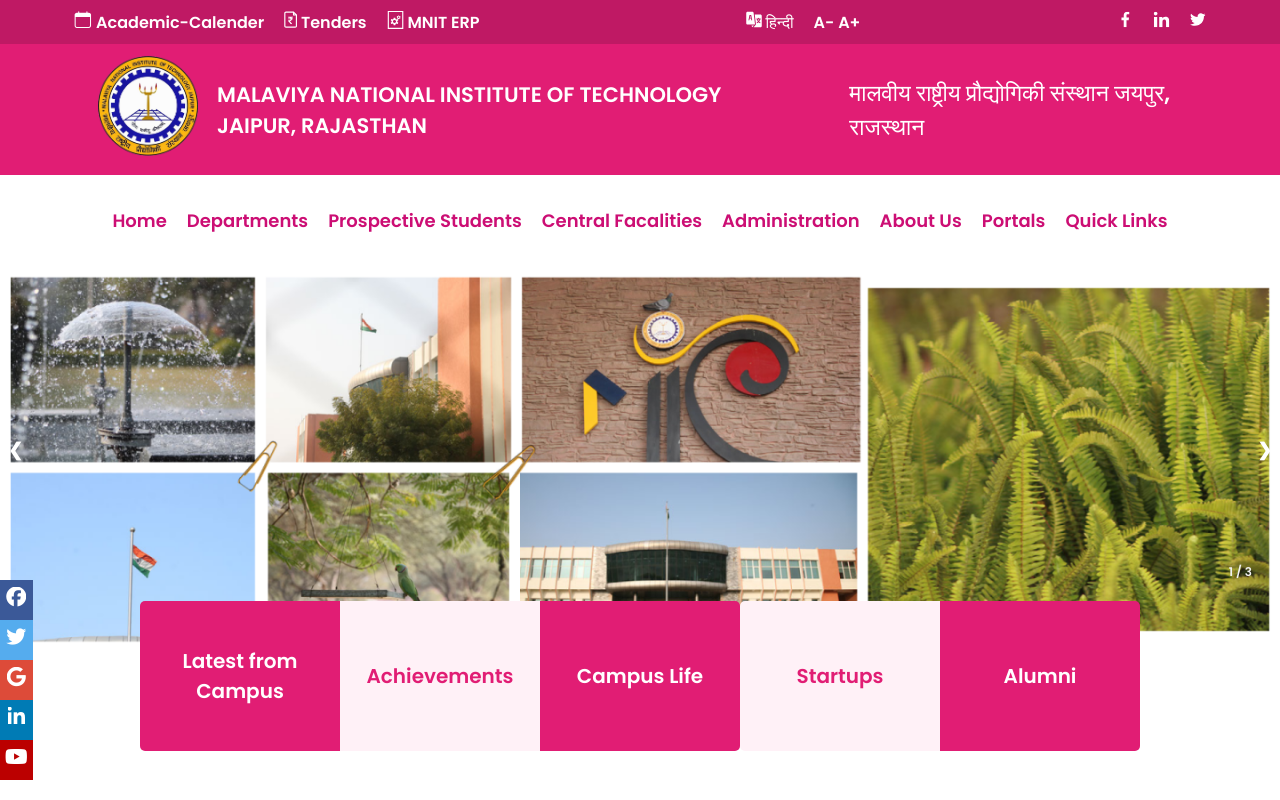
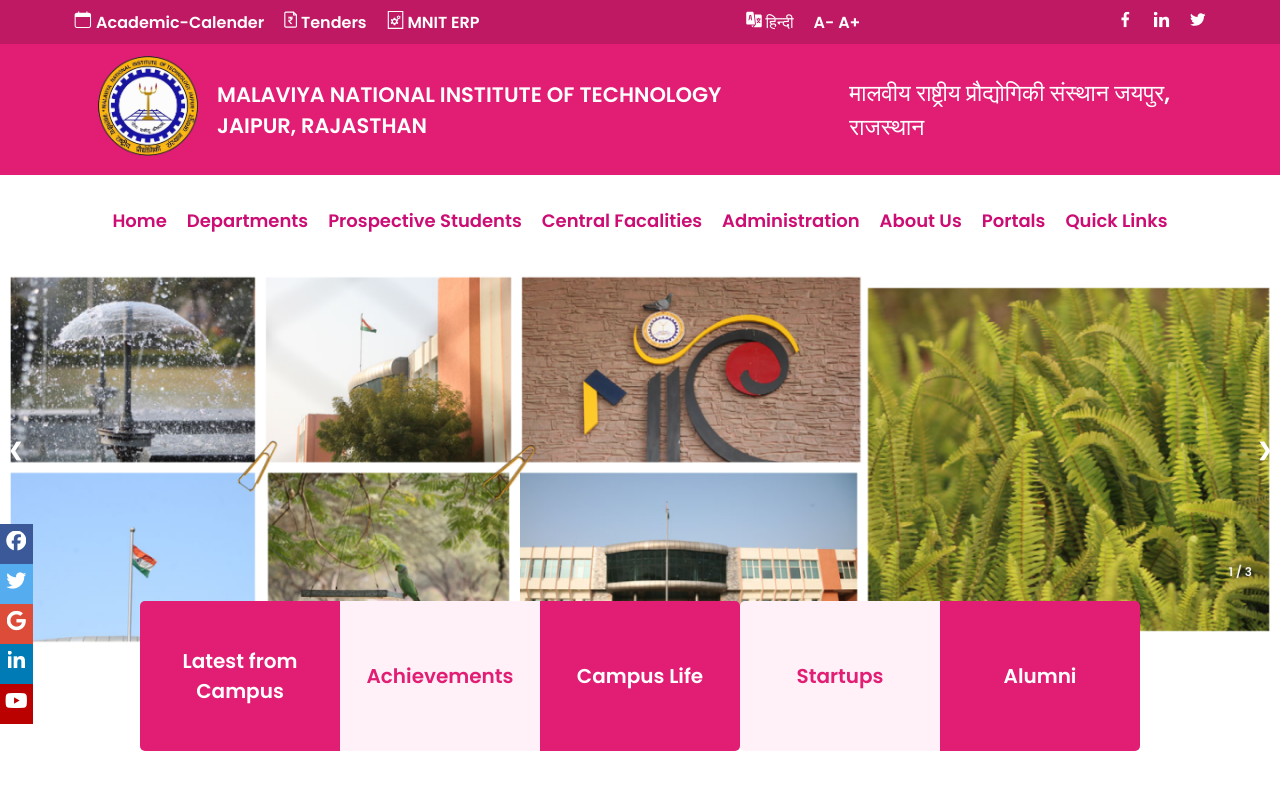
Before and after one commit to deepakshukla89/mnit-replaced.github.io, a plain HTML site: page index.html in a window 1280 px wide. Shown: the top 800 px of the page. Drawn offline with Linux system fonts and the light colour scheme.

Commit message:
Update icon-bar.css

```diff
--- a/css/icon-bar.css
+++ b/css/icon-bar.css
@@ -1,6 +1,6 @@
 .icon-bar {
     position: fixed;
-    top: 85%;
+    top: 78%;
     -webkit-transform: translateY(-50%);
     -ms-transform: translateY(-50%);
     transform: translateY(-50%);
```
